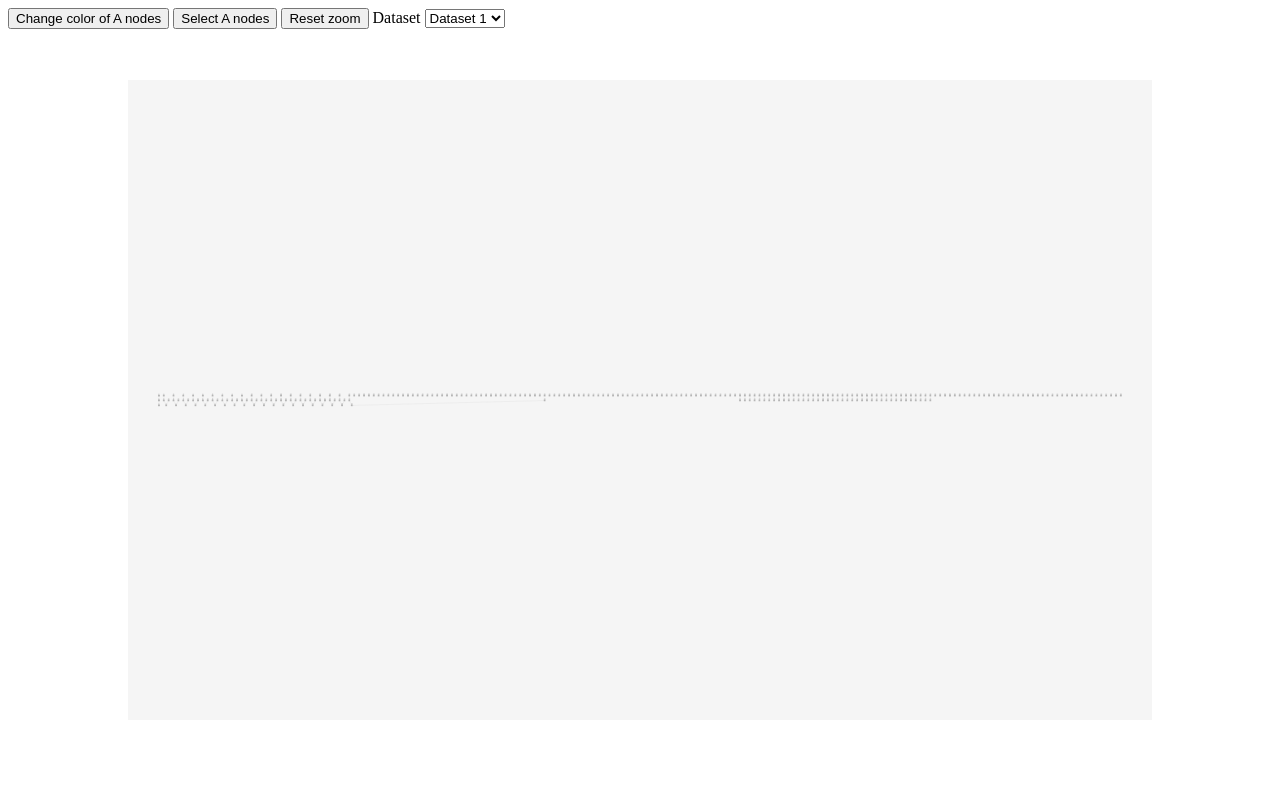
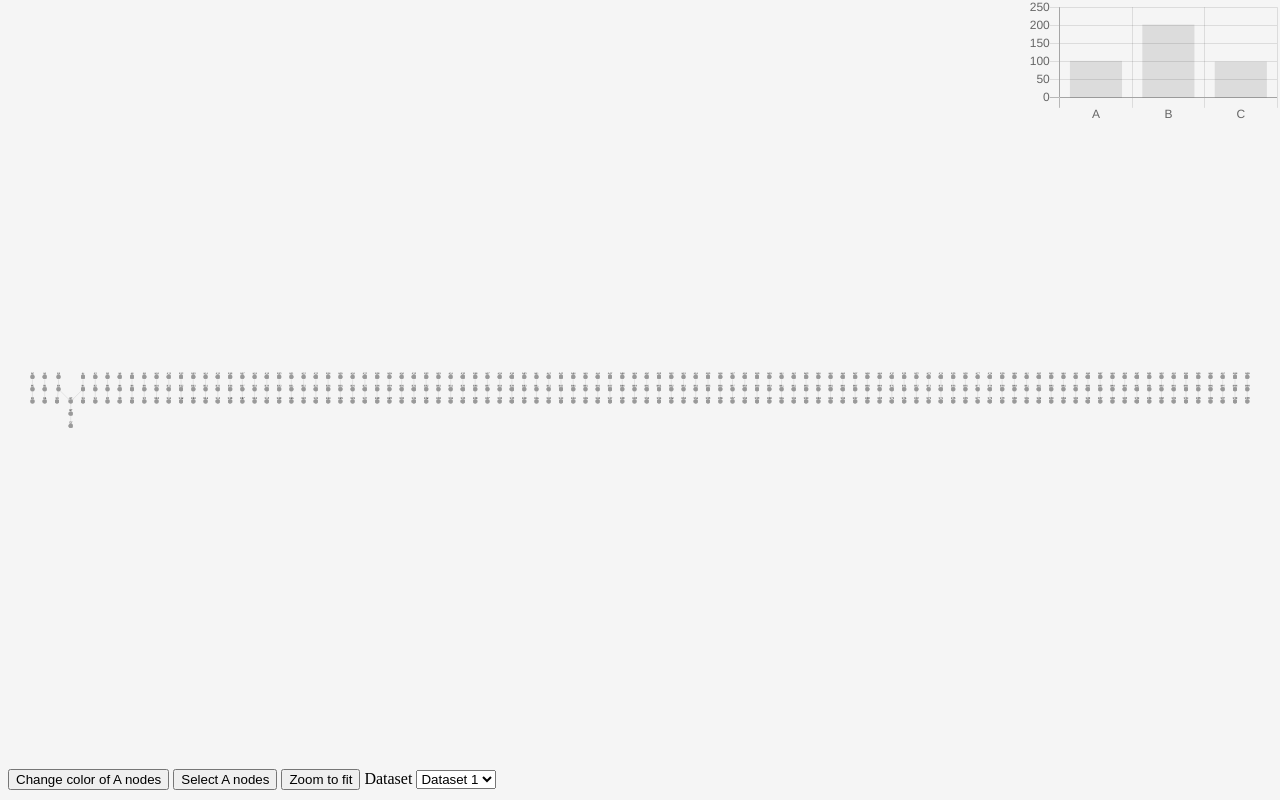
Before and after one commit to plavy/vd, a website: page index.html in a window 1280 px wide. Drawn offline with nearby package versions, Linux system fonts and the light colour scheme.

Commit message:
add histogram

```diff
--- a/datasets.js
+++ b/datasets.js
@@ -47,6 +47,7 @@ edges.push({"data": {"id": "2:1", "source": "B3", "target": "A7"}})
 
 
 const dataset1 = {
+    "name": "Dataset 1",
     "nodes": nodes_A.concat(nodes_B).concat(nodes_C),
     "edges": edges
 }
@@ -78,6 +79,9 @@ for(let i = 0; i < N; i++) {
 }
 
 const dataset2 = {
+    "name": "Dataset 2",
     "nodes": nodes_A.concat(nodes_B).concat(nodes_C),
     "edges": edges
 }
+
+const datasets = [dataset1, dataset2]
--- a/index.html
+++ b/index.html
@@ -7,44 +7,71 @@
     <script src="dagre.min.js"></script>
     <script src="cytoscape.min.js"></script>
     <script src="cytoscape-dagre.js"></script>
+
+    <script src="https://cdnjs.cloudflare.com/ajax/libs/Chart.js/2.9.4/Chart.js"></script>
+
     <script src="datasets.js"></script>
+
 </head>
 
 <style>
     #cy {
-        width: 80%;
-        height: 80%;
+        width: 100%;
+        height: 100%;
         position: absolute;
-        top: 10%;
-        left: 10%;
+        top: 0%;
+        left: 0%;
         background-color: whitesmoke;
+    }
+
+    #control-bar {
+        position: fixed;
+        bottom: 0;
+        margin-bottom: 10px;
+        z-index: 9;
+    }
+
+    #right-panel {
+        position: absolute;
+        top: 0%;
+        left: 80%;
+        width: 20%;
+        height: 100%;
+        z-index: 10;
     }
 </style>
 
 <body>
-    <div id="cy"></div>
-    <div>
+    <div id="right-panel">
+        <canvas id="histogram" style="width:100%;max-width:600px"></canvas>
+    </div>
+
+    <div id="control-bar">
         <button id="color-A" type="button">Change color of A nodes</button>
         <button id="select-A" type="button">Select A nodes</button>
-        <button id="reset-zoom" type="button">Reset zoom</button>
+        <button id="reset-zoom" type="button">Zoom to fit</button>
 
         <label for="dataset-select">Dataset</label>
-        <select name="cars" id="dataset-select">
-            <option value="ds1">Dataset 1</option>
-            <option value="ds2">Dataset 2</option>
-            <option value="ds3">Dataset 3</option>
-            <option value="ds4">Dataset 4</option>
-            <option value="ds5">Dataset 5</option>
+        <select name="datasets" id="select-dataset">
         </select>
     </div>
 
-
-
+    <div id="cy"></div>
 
     <script>
+
+        // Initialize dataset list
+        selectDataset = document.getElementById('select-dataset');
+        for (var i = 0; i < datasets.length; i++) {
+            var opt = document.createElement('option');
+            opt.value = i;
+            opt.innerHTML = datasets[i].name;
+            selectDataset.appendChild(opt);
+        }
+
         var cy = cytoscape({
             container: document.getElementById('cy'),
-            elements: dataset2, // from datasets.js
+            elements: datasets[0], // from datasets.js
             style: [
                 {
                     selector: 'node',
@@ -65,6 +92,23 @@
             wheelSensitivity: 0.1
         });
 
+        var hist = new Chart("histogram", {
+            type: "bar",
+            data: {
+                labels: [],
+                datasets: [{
+                    data: []
+                }]
+            },
+            options: {
+                legend: { display: false },
+                scales: {
+                    yAxes: [{ ticks: { min: 0 } }],
+                }
+            }
+        });
+
+
         function changeColor(event) {
             var nodes = cy.nodes(".groupA");
             nodes.forEach(function (node) {
@@ -81,13 +125,42 @@
             nodes.select()
         }
 
+        function updateDataset(event) {
+            cy.json({ elements: newEleJsons });
+        }
+
         document.getElementById("color-A").addEventListener('click', changeColor);
         document.getElementById("select-A").addEventListener('click', setSelectedA);
         document.getElementById("reset-zoom").addEventListener('click', resetZoom);
+        document.getElementById("select-dataset").addEventListener('change', (event) => {
+            cy.json({ elements: datasets[event.target.value] });
+            refreshGraphs();
+        })
 
-        cy.layout({
-            name: 'dagre'
-        }).run();
+        function refreshGraphs() {
+            cy.layout({
+                name: 'dagre'
+            }).run();
+
+            var countA = 0
+            var countB = 0
+            var countC = 0
+            cy.nodes(".groupA").forEach((node) => countA += node.neighborhood().nodes().length);
+            cy.nodes(".groupB").forEach((node) => countB += node.neighborhood().nodes().length);
+            cy.nodes(".groupC").forEach((node) => countC += node.neighborhood().nodes().length);
+            hist.data.labels = ["A", "B", "C"];
+            hist.data.datasets = [{
+                data: [countA, countB, countC]
+            }]
+            hist.update();
+        }
+
+
+
+
+
+
+        refreshGraphs()
     </script>
 </body>
 
```
